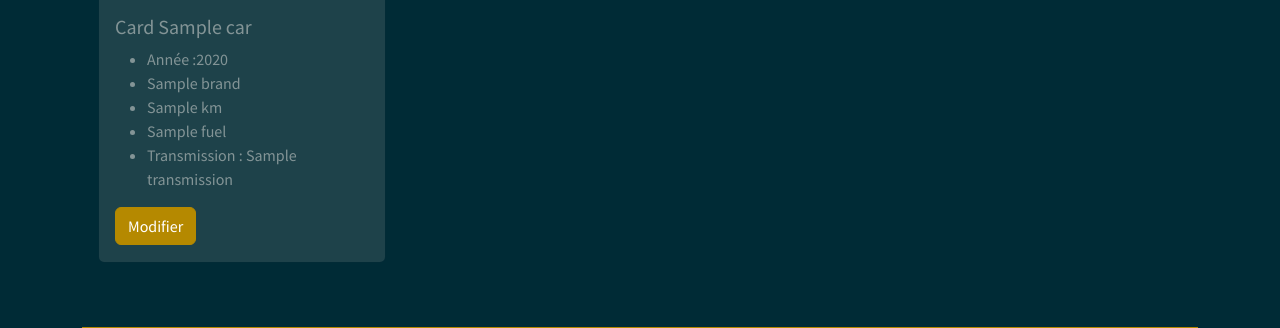
After one commit to MaryelN/project_ECF, a Symfony app: template templates/pages/gallery/edit.html.twig in a window 1280 px wide. The commit adds this page. Shown: the part 427-755 px from the top of the page. Run offline with Twig, Linux system fonts and the light colour scheme; the template is opened without the code that fills it: most values are stand-ins (such as "Sample title", 1, 10 or a date in 2020); some libraries are stand-ins or nearby versions.

Commit message:
add twig pages for CRUD car, delete AddCar

```diff
--- a/src/Controller/GalleryController.php
+++ b/src/Controller/GalleryController.php
@@ -73,7 +73,7 @@ class GalleryController extends AbstractController
 
             $this->addFlash('success', 'Votre message a bien été envoyé !');
 
-            return $this->redirectToRoute('pages/app_gallery_index');
+            return $this->redirectToRoute('app_gallery_index');
         }
 
         return $this->render('pages/gallery/contact.html.twig', [
--- a/src/Form/AddCarType.php
+++ b/src/Form/CarType.php
@@ -16,7 +16,7 @@ use Symfony\Component\OptionsResolver\OptionsResolver;
 use Symfony\Component\Validator\Constraints\Length;
 use Symfony\Component\Validator\Constraints\NotBlank;
 
-class AddCarType extends AbstractType
+class CarType extends AbstractType
 {
     public function buildForm(FormBuilderInterface $builder, array $options): void
     {
--- /dev/null
+++ b/templates/pages/gallery/edit.html.twig
@@ -0,0 +1,41 @@
+{% extends 'base.html.twig' %}
+
+{% block title %}Voitures d'occasion{% endblock %}
+
+{% block body %}
+<style>
+    .example-wrapper { margin: 1em auto; max-width: 800px; width: 95%; font: 18px/1.5 sans-serif; }
+    .example-wrapper code { background: #F5F5F5; padding: 2px 6px; }
+</style>
+
+<section>
+    <div class="text-center mt-3 py-3">
+        <h1>Voitures d'Occasion </h1>
+    </div>
+    <div class="container d-flex">
+        <div class="row">
+            {% for car in cars %}
+            <div class="col px-3 py-3">
+                <div class="card" style="width: 18rem; height: 30rem;">
+                    <img src="..." class="card-img-top" alt="...">
+                    <div class="card-body">
+                        <h5 class="card-title">Card {{ car.name }}</h5>
+                        <ul class="card-text">
+                            <li>Année :{{ car.carYear }}</li>
+                            <li>{{ car.brand.name }}</li>
+                            <li>{{ car.km }} km</li>
+                            <li>{{ car.fuel.name }}</li>
+                            <li>Transmission : {{ car.transmission.name }}</li>
+                        </ul>
+                        <a href="{{ path('app_gallery_details',{id: car.id}) }}" class="btn btn-primary mx-auto">Modifier</a>
+                    </div>
+                </div>
+            </div>
+            {% endfor %}
+        </div>
+        <div class="pagination">
+            {{ knp_pagination_render(cars) }}
+        </div>
+    </div>
+</section>
+{% endblock %}
```
Also changed, not shown: src/Controller/AddCarsController.php (deleted, +0 -39 lines), src/Controller/CarsController.php (added, +63 -0 lines), templates/pages/gallery/new.html.twig (renamed from templates/pages/cars/index.html.twig).
